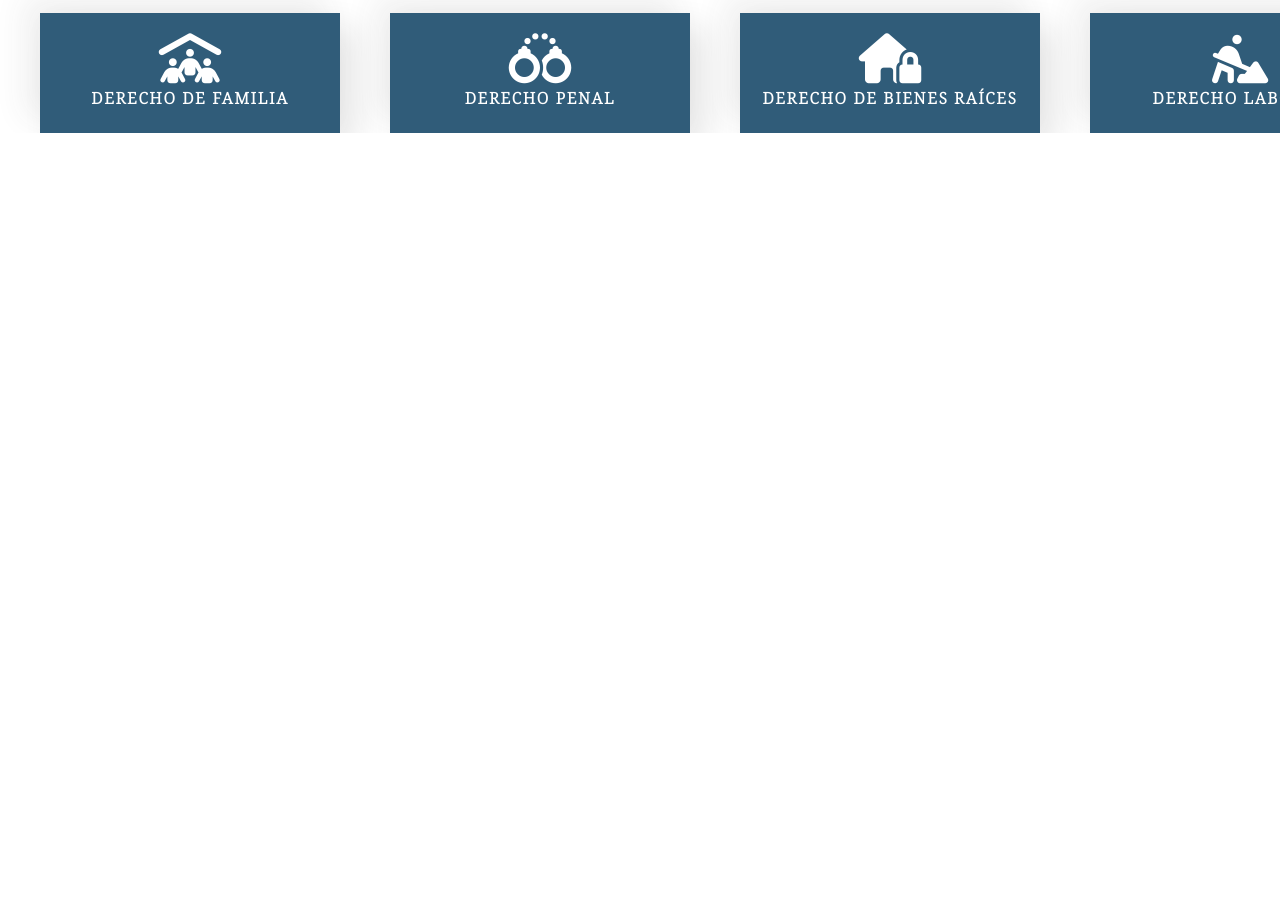
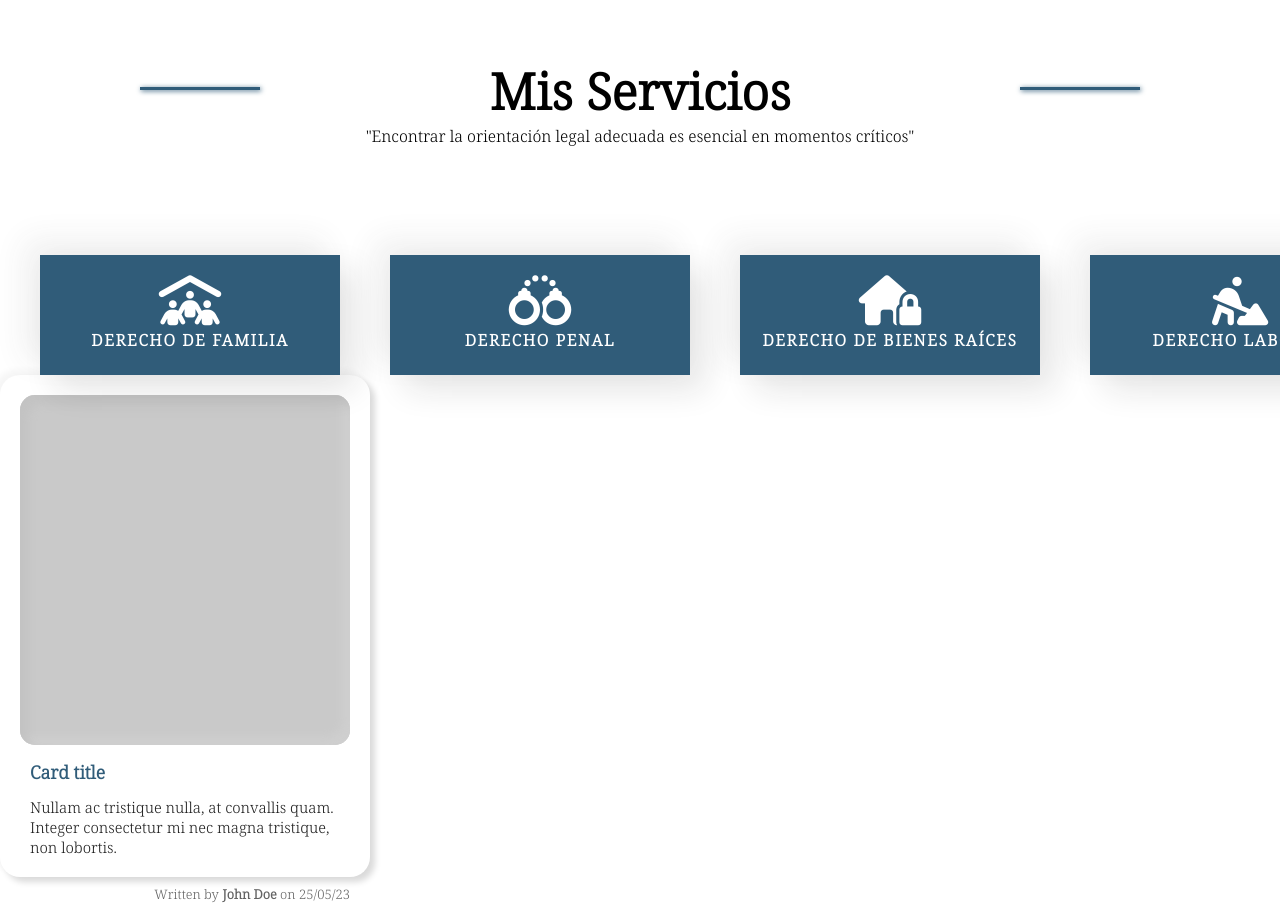
Before and after one commit to joanbs18/Asterion, a plain HTML site: page index.html in a window 1280 px wide. Shown: the part 1643-2546 px from the top of the page. Before the commit the page ends 1776 px from the top, so only its background shows below. Drawn offline with nearby package versions, Linux system fonts and the light colour scheme; no server answers.

Commit message:
Nuevo apartados

```diff
--- a/index.html
+++ b/index.html
@@ -176,9 +176,17 @@
                 </div>
             </div>
         </Section>
+        <section class="section__1">
+            <h1>Mis Servicios</h1>
+            <p>"Encontrar la orientación legal adecuada es esencial en momentos críticos"</p>
+            <br>
+            <br>
 
+        </section>
         <section class="section__2">
-
+            <div class="services_title">
+                <h1></h1>
+            </div>
             <div class="services">
                 <div class="card__services">
                     <div class="header">
@@ -255,6 +263,22 @@
                         <a class="btn-link">Read More...</a>
                     </div>
                 </div>
+
+            </div>
+        </section>
+
+        <section class="section__notices">
+            <div class="notices">
+                <div class="card__notices">
+                    <div class="card-image"></div>
+                    <p class="card-title">Card title</p>
+                    <p class="card-body">
+                        Nullam ac tristique nulla, at convallis quam. Integer consectetur mi nec magna tristique, non
+                        lobortis.
+                    </p>
+                    <p class="card__final">Written by <span class="by-name">John Doe</span> on <span
+                            class="date">25/05/23</span></p>
+                </div>
             </div>
         </section>
     </main>
--- a/styles.css
+++ b/styles.css
@@ -585,15 +585,14 @@
   left: 0;
 } */
 
-
-.section__2{
+.section__2 {
   display: flex;
   align-items: center;
   margin-top: 20px;
   justify-content: center;
 }
 
-.services{
+.services {
   width: 100%;
   max-width: 1200px;
   margin: auto;
@@ -679,6 +678,51 @@
   border-bottom: 1px solid #1d8122;
 }
 
+.card__notices {
+  padding: 20px;
+  width: 330px;
+  min-height: 370px;
+  border-radius: 20px;
+  background: #fff;
+  box-shadow: 5px 5px 6px #dadada, -5px -5px 6px #f6f6f6;
+  transition: 0.4s;
+}
+
+.card__notices:hover {
+  translate: 0 -10px;
+}
+
+.card__notices .card-title {
+  font-size: 18px;
+  font-weight: 600;
+  color: #305c79;
+  margin: 15px 0 0 10px;
+}
+
+.card__notices .card-image {
+  min-height: 350px;
+  background-color: #c9c9c9;
+  border-radius: 15px;
+  box-shadow: inset 8px 8px 10px #c3c3c3, inset -8px -8px 10px #cfcfcf;
+}
+
+.card__notices .card-body {
+  margin: 13px 0 0 10px;
+  color: rgb(31, 31, 31);
+  font-size: 15px;
+}
+
+.card__notices .card__final {
+  float: right;
+  margin: 28px 0 0 18px;
+  font-size: 13px;
+  color: #636363;
+}
+
+.card__notices .by-name {
+  font-weight: 700;
+}
+
 @media screen and (max-width: 600px) {
   .contact_whattsapp a img {
     height: 60px;
@@ -734,14 +778,14 @@
   }
 
   .slider__content {
-    top: 58%;
+    top: 47%;
   }
 
   .slider__title {
-    font-size: 1em;
+    font-size: 1.3em;
   }
   .slider__txt {
-    font-size: 13px;
+    font-size: 15px;
   }
 
   .slider__btn {
@@ -777,6 +821,10 @@
     font-size: 25px;
   }
 
+  .section__1 p {
+    font-size: 15px;
+  }
+
   .section__1 h1::after,
   .section__1 h1::before {
     width: 20px;
@@ -788,4 +836,19 @@
   .section__1 h1::after {
     right: 10px;
   }
+
+  .section__2 {
+    display: grid;
+    place-content: center;
+    margin-top: 0px;
+  }
+
+  .services {
+    grid-template-columns: repeat(1, 1fr);
+    grid-gap: 25px;
+  }
+
+  .card__services {
+    width: 320px;
+  }
 }
```
